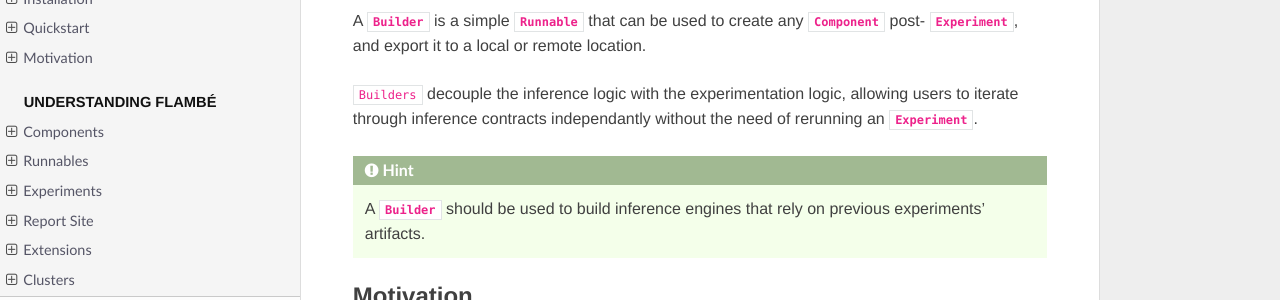
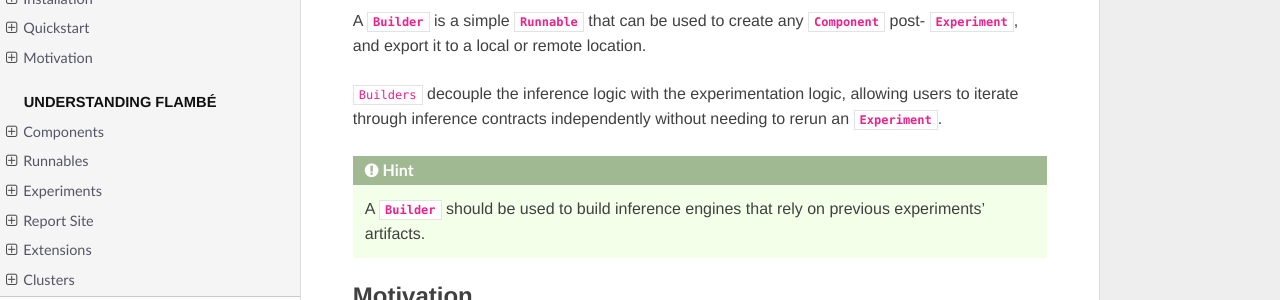
Before and after one commit to asappresearch/flambe, a Sphinx documentation site: the page built from docs/understanding/builder.rst, in a window 1280 px wide and 900 px high. Shown: the part 146-446 px from the top of the window. Built offline with Sphinx 7.4.7 and the Read the Docs theme 2.0.0, drawn with Linux system fonts in a browser that asks for light colours; pages that are not in the unit, such as notebooks, are missing from menus.

Commit message:
Update builder.rst (#95)

```diff
--- a/docs/understanding/builder.rst
+++ b/docs/understanding/builder.rst
@@ -6,7 +6,7 @@
 any :class:`~flambe.compile.Component` post- :class:`~flambe.experiment.Experiment`, and export it to a local or remote location.
 
 ``Builders`` decouple the inference logic with the experimentation logic, allowing users
-to iterate through inference contracts independantly without the need of rerunning an
+to iterate through inference contracts independently without needing to rerun an
 :class:`~flambe.experiment.Experiment`.
 
 .. hint::
```
